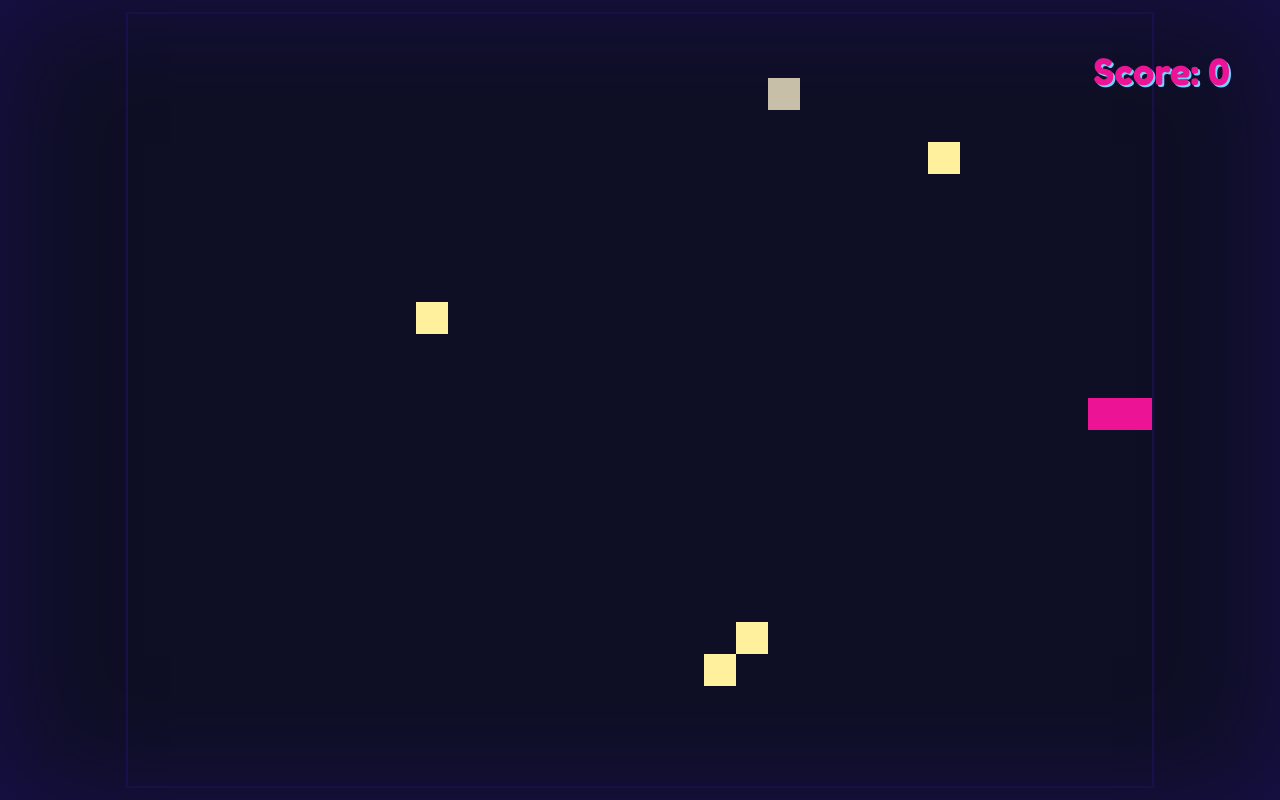
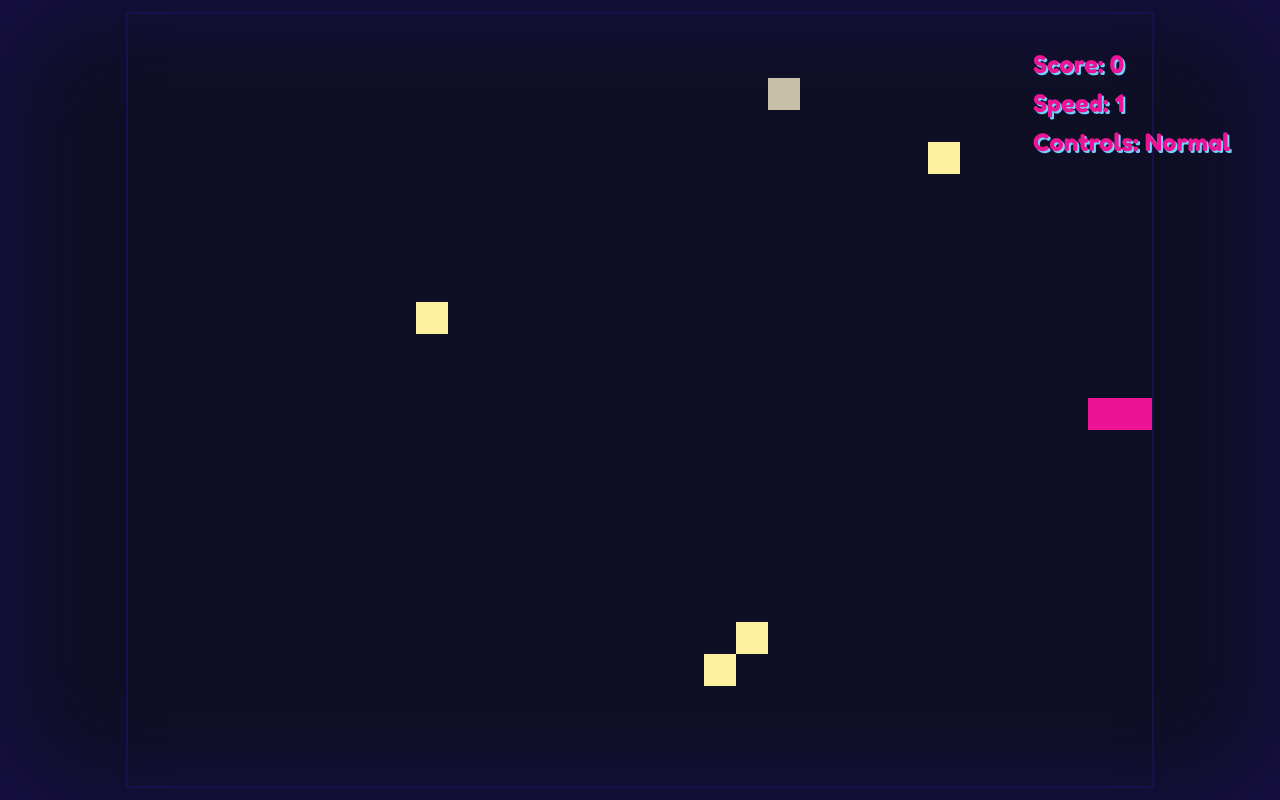
Before and after one commit to frankkluijtmans/snake-react, a React app: page / in a window 1280 px wide. Built offline with nearby package versions, Linux system fonts and the light colour scheme.

Commit message:
feat: Added scoreboard that displays score and side effects.

```diff
--- a/src/styles/styles.scss
+++ b/src/styles/styles.scss
@@ -40,6 +40,6 @@ body {
         margin-bottom: 10px;
         color: #EC1395;
         text-shadow: #70D0FF 2px 2px 0;
-        font-size: 36px;
+        font-size: 24px;
     }
 }
--- a/src/ui/ScoreBoard.tsx
+++ b/src/ui/ScoreBoard.tsx
@@ -1,15 +1,41 @@
 import React, { Component } from "react";
+import { store } from "../store/store";
 
-export default class ScoreBoard extends Component {
+export default class ScoreBoard extends Component<{}, {
+    score: number,
+    speed: number,
+    invertedControls: string
+}>  {
 
     constructor(props) {
         super(props);
+
+        this.state = {
+            score: store.getState().gameState.score,
+            speed: store.getState().sideEffects.speedMultiplier,
+            invertedControls: store.getState().sideEffects.invertedControls ? 'Inverted' : 'Normal'
+        };
+
+        this.subscribeToStoreChanges();
+    }
+
+    private subscribeToStoreChanges(): void {
+
+        store.subscribe(() => {
+            this.setState({
+                score: store.getState().gameState.score,
+                speed: store.getState().sideEffects.speedMultiplier,
+                invertedControls: store.getState().sideEffects.invertedControls ? 'Inverted' : 'Normal'
+            });
+        })
     }
 
     render() {
         return (
             <div className="ScoreBoard">
-                <span>Score: 0</span>
+                <span>Score: { this.state.score }</span>
+                <span>Speed: { this.state.speed }</span>
+                <span>Controls: { this.state.invertedControls }</span>
             </div>
         );
     }
```
